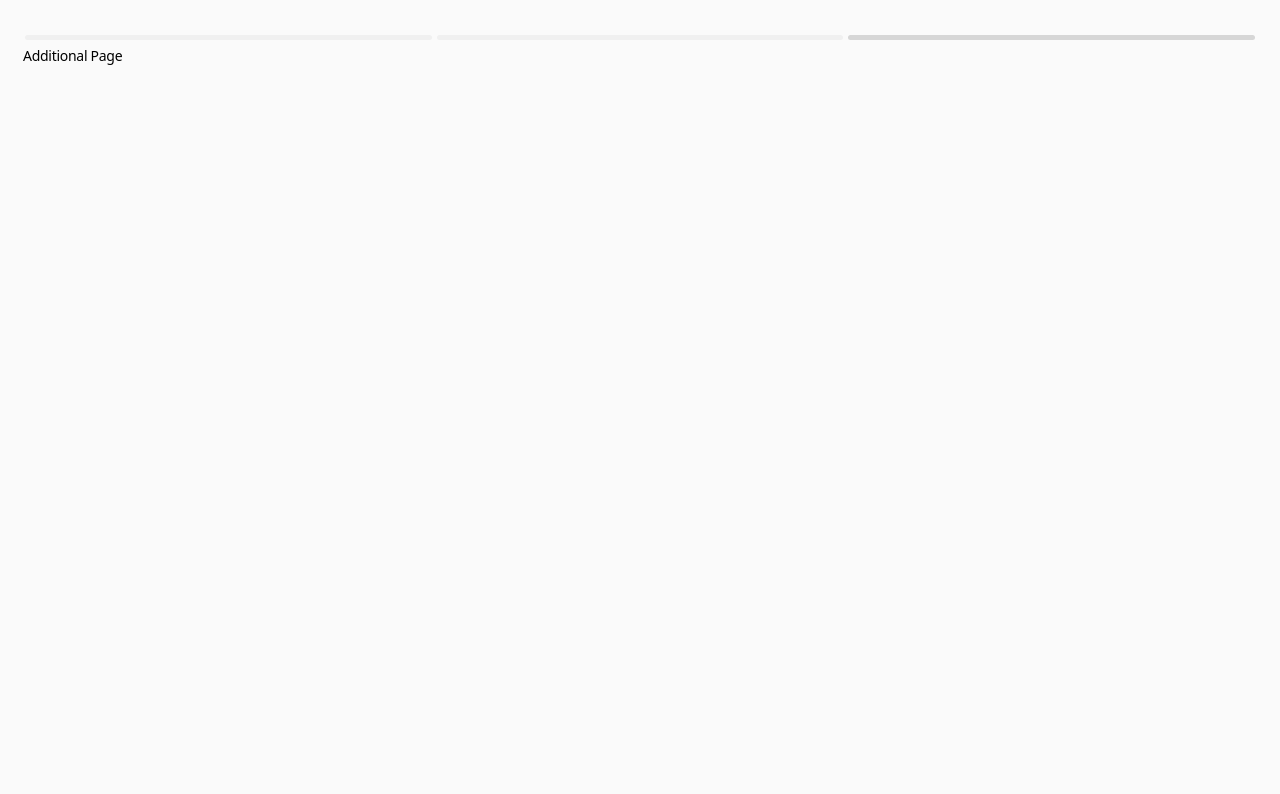
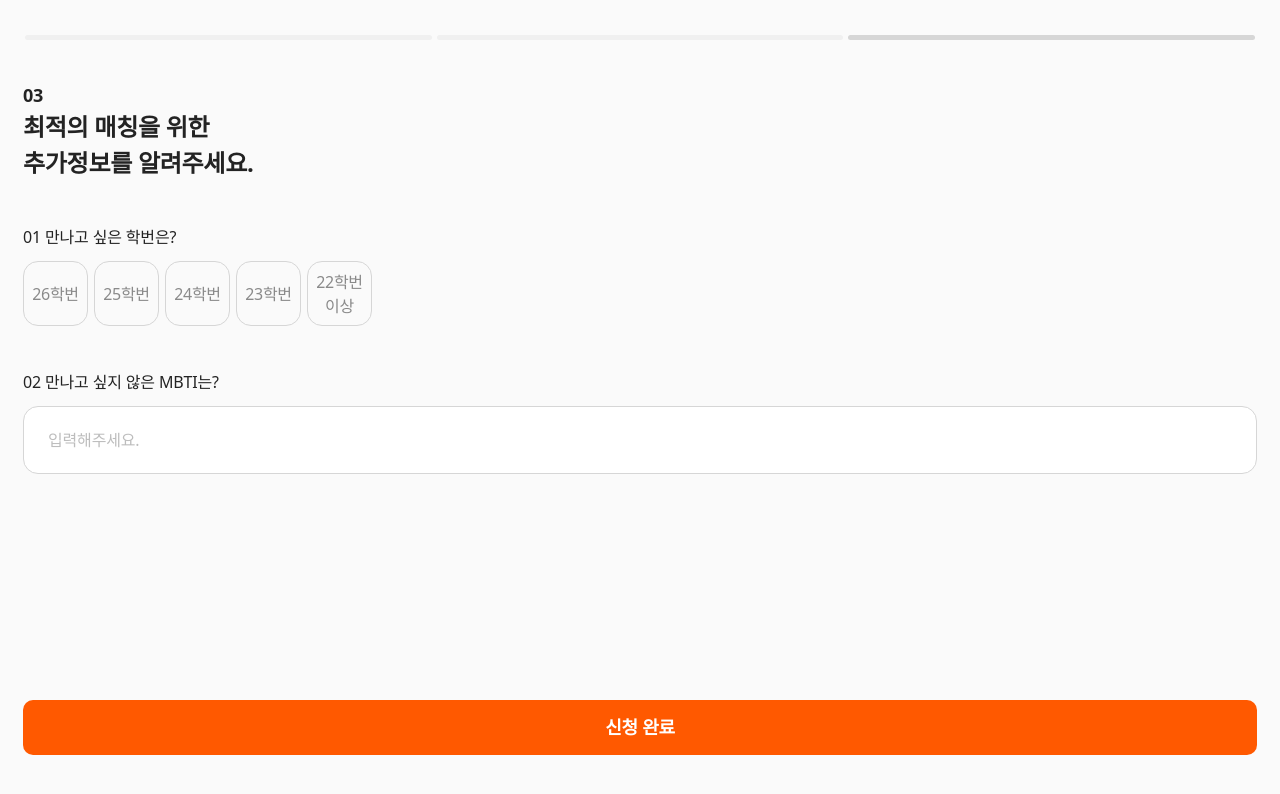
Before and after one commit to joyrii/EATING_WEB, a Next.js app: page /application/additional in a window 1280 px wide. Shown: the top 794 px of the page. Built offline with nearby package versions, Linux system fonts and the light colour scheme; a web font is replaced by a local one.

Commit message:
feat(application): #15 - 매칭 정보 추가 입력 화면 UI 구현

```diff
--- a/src/app/(withoutTabBar)/application/additional/page.tsx
+++ b/src/app/(withoutTabBar)/application/additional/page.tsx
@@ -1,3 +1,63 @@
+'use client';
+
+import {
+  TextWrapper,
+  StepText,
+  TitleText,
+} from '@/app/(onboarding)/onboarding/style';
+import Button from '@/components/BaseButton';
+import {
+  ButtonWrapper,
+  ClassWrapper,
+  InputWrapper,
+  Label,
+  Textarea,
+} from '../style';
+import ClassChip from '@/components/application/ClassChip';
+import { useState } from 'react';
+
 export default function additional() {
-  return <div>Additional Page</div>;
+  const CLASS = ['26학번', '25학번', '24학번', '23학번', '22학번 이상'];
+  const [selectedClass, setSelectedClass] = useState<string[]>([]);
+
+  return (
+    <div>
+      <TextWrapper>
+        <StepText>03</StepText>
+        <TitleText>
+          최적의 매칭을 위한
+          <br />
+          추가정보를 알려주세요.
+        </TitleText>
+      </TextWrapper>
+      <InputWrapper>
+        <Label>01 만나고 싶은 학번은?</Label>
+        <ClassWrapper>
+          {CLASS.map((classYear) => (
+            <ClassChip
+              key={classYear}
+              label={classYear}
+              checked={selectedClass.includes(classYear)}
+              onClick={() => {
+                if (selectedClass.includes(classYear)) {
+                  setSelectedClass(
+                    selectedClass.filter((item) => item !== classYear),
+                  );
+                } else {
+                  setSelectedClass([...selectedClass, classYear]);
+                }
+              }}
+            />
+          ))}
+        </ClassWrapper>
+      </InputWrapper>
+      <InputWrapper>
+        <Label>02 만나고 싶지 않은 MBTI는?</Label>
+        <Textarea type="text" placeholder="입력해주세요." />
+      </InputWrapper>
+      <ButtonWrapper style={{ paddingTop: '5px' }}>
+        <Button label="신청 완료" />
+      </ButtonWrapper>
+    </div>
+  );
 }
--- a/src/app/(withoutTabBar)/application/style.tsx
+++ b/src/app/(withoutTabBar)/application/style.tsx
@@ -62,9 +62,47 @@ export const RestaurantListContainer = styled.div`
 export const ButtonWrapper = styled.div`
   position: fixed;
   bottom: 0px;
-  left: 23px;
-  right: 23px;
-  width: calc(100% - 46px);
+  left: 0px;
+  right: 0px;
   background-color: #fafafa;
   padding: 45px 23px;
 `;
+
+export const InputWrapper = styled.div`
+  display: flex;
+  flex-direction: column;
+  gap: 12px;
+  margin-top: 45px;
+`;
+
+export const Label = styled.label`
+  font-size: 16px;
+  font-weight: 500;
+  line-height: 145%;
+  letter-spacing: -0.01em;
+  color: #232323;
+`;
+
+export const ClassWrapper = styled.div`
+  display: flex;
+  flex-direction: row;
+  gap: 6px;
+  text-align: center;
+`;
+
+export const Textarea = styled.input`
+  width: 100%;
+  height: 68px;
+  border: 1px solid #d6d6d6;
+  border-radius: 15px;
+  padding: 23px 24px;
+  font-size: 16px;
+  font-weight: 500;
+  line-height: 145%;
+  letter-spacing: -0.01em;
+  color: #000000;
+
+  &::placeholder {
+    color: #bdbdbd;
+  }
+`;
--- /dev/null
+++ b/src/components/application/ClassChip.tsx
@@ -0,0 +1,17 @@
+import { ClassChipStyle } from './style';
+
+export default function ClassChip({
+  label,
+  onClick,
+  checked,
+}: {
+  label: string;
+  onClick: () => void;
+  checked: boolean;
+}) {
+  return (
+    <ClassChipStyle checked={checked} onClick={onClick}>
+      {label}
+    </ClassChipStyle>
+  );
+}
--- a/src/components/application/style.tsx
+++ b/src/components/application/style.tsx
@@ -94,3 +94,17 @@ export const RestaurantDetailText = styled.p<{ checked?: boolean }>`
     margin-left: 6px;
   }
 `;
+
+export const ClassChipStyle = styled.div<{ checked: boolean }>`
+  width: 65px;
+  height: 65px;
+  border: 1px solid ${({ checked }) => (checked ? '#ff5900' : '#d6d6d6')};
+  border-radius: 15px;
+  display: flex;
+  align-items: center;
+  justify-content: center;
+  font-size: 16px;
+  font-weight: 500;
+  color: ${({ checked }) => (checked ? '#ff5900' : '#8a8a8a')};
+  background-color: ${({ checked }) => (checked ? '#FFDECC' : 'transparent')};
+`;
```
